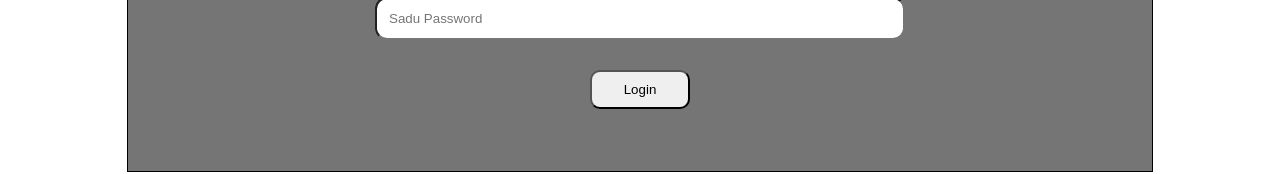
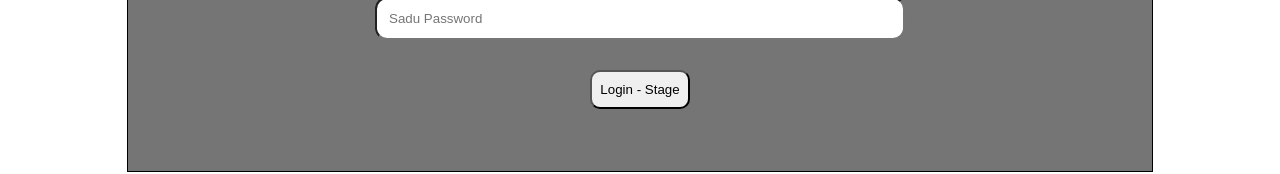
Before and after one commit to sadutdy/kadeeja-tutorial, a React (Create React App) app: page / in a window 1280 px wide. Shown: the part 479-653 px from the top of the page. Built offline with nearby package versions, Linux system fonts and the light colour scheme.

Commit message:
New commit from git CLI ;

```diff
--- a/src/screens/Auth/Login.js
+++ b/src/screens/Auth/Login.js
@@ -88,7 +88,7 @@ const Login = () => {
           className="button"
           onClick={handleLogin}
         >
-          Login
+          Login - Stage
         </button>
       </div>
     </div>
--- a/src/screens/User/Welcome.js
+++ b/src/screens/User/Welcome.js
@@ -33,7 +33,7 @@ const Welcome = () => {
             Your selected language is : {lang}
           </span>
           <button className="button" onClick={handleLogout}>
-            Logout{' '}
+            Logout - changed
           </button>
         </div>
       </div>
```
